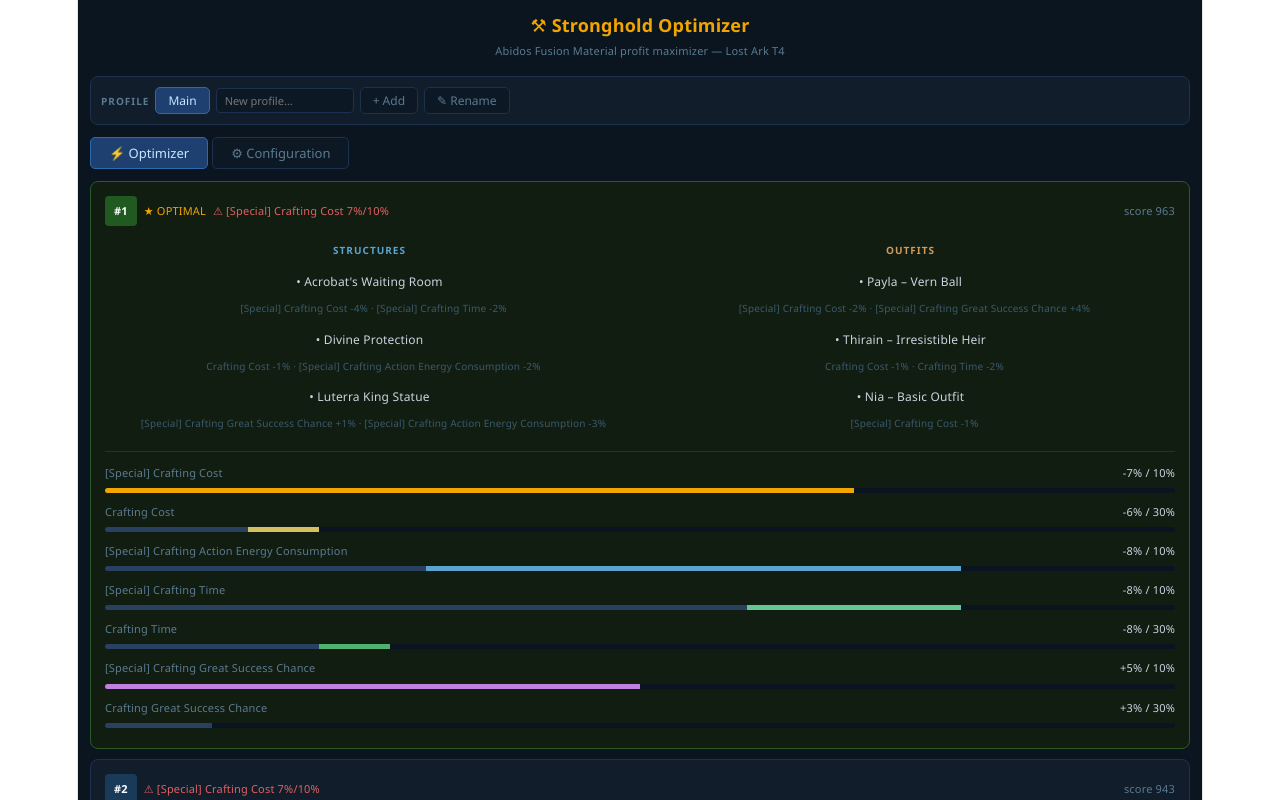
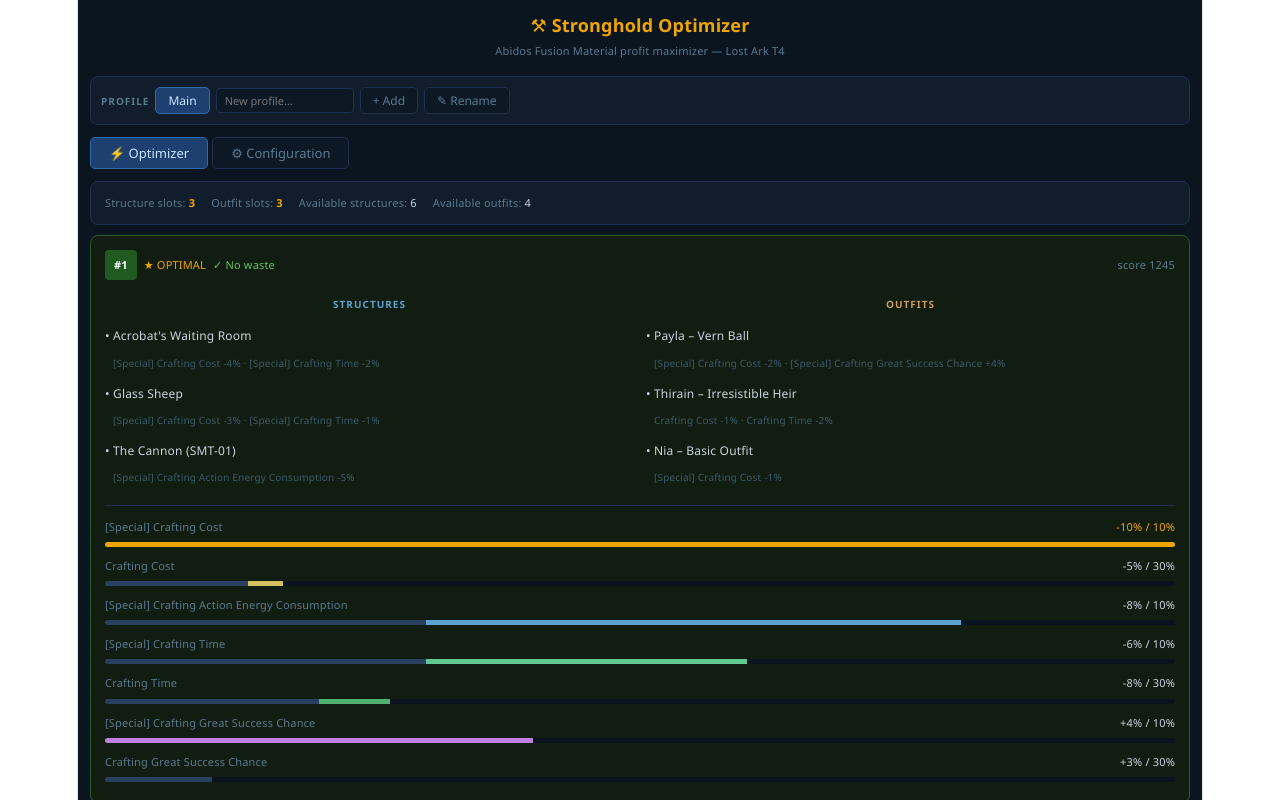
Before and after one commit to edoreld/stronghold-optimizer, a React (Vite) app: page / in a window 1280 px wide. Shown: the top 800 px of the page. Built offline with nearby package versions, Linux system fonts and the light colour scheme.

Commit message:
add support for slots

```diff
--- a/src/App.jsx
+++ b/src/App.jsx
@@ -26,17 +26,16 @@
 };
 
 const STATS = {
-  specialCost:  {label:"[Special] Crafting Cost",                color:"#f0a500", pri:1, positive:false},
-  generalCost:  {label:"Crafting Cost",                          color:"#d4c060", pri:2, positive:false},
-  specialEnergy:{label:"[Special] Crafting Action Energy Consumption", color:"#5ba4cf", pri:3, positive:false},
-  specialTime:  {label:"[Special] Crafting Time",                color:"#60c890", pri:4, positive:false},
-  generalEnergy:{label:"Crafting Action Energy",                 color:"#4890bf", pri:5, positive:false},
-  generalTime:  {label:"Crafting Time",                          color:"#50b070", pri:6, positive:false},
-  specialGSC:   {label:"[Special] Crafting Great Success Chance",color:"#c080e0", pri:7, positive:true},
-  generalGSC:   {label:"Crafting Great Success Chance",          color:"#9060c0", pri:8, positive:true},
+  specialCost:  {label:"[Special] Crafting Cost",                          color:"#f0a500", pri:1, positive:false},
+  generalCost:  {label:"Crafting Cost",                                    color:"#d4c060", pri:2, positive:false},
+  specialEnergy:{label:"[Special] Crafting Action Energy Consumption",     color:"#5ba4cf", pri:3, positive:false},
+  specialTime:  {label:"[Special] Crafting Time",                          color:"#60c890", pri:4, positive:false},
+  generalEnergy:{label:"Crafting Action Energy",                           color:"#4890bf", pri:5, positive:false},
+  generalTime:  {label:"Crafting Time",                                    color:"#50b070", pri:6, positive:false},
+  specialGSC:   {label:"[Special] Crafting Great Success Chance",          color:"#c080e0", pri:7, positive:true},
+  generalGSC:   {label:"Crafting Great Success Chance",                    color:"#9060c0", pri:8, positive:true},
 };
 
-// Format a bonus value with correct sign
 const fmtBonus = (k, v) => `${STATS[k]?.positive ? "+" : "-"}${v}%`;
 
 const W = {
@@ -72,8 +71,9 @@
   return Object.entries(W).reduce((s,[k,w])=>s+((e[k]||0)-(ei[k]||0))*w, 0);
 }
 
-function optimize(availS, availO, innate, n=3) {
-  const sk = Math.min(3, availS.length), ok = Math.min(3, availO.length);
+function optimize(availS, availO, innate, sSlots, oSlots, n=3) {
+  const sk = Math.min(sSlots, availS.length);
+  const ok = Math.min(oSlots, availO.length);
   if (sk === 0 || ok === 0) return [];
   const sc = combos(availS, sk), oc = combos(availO, ok);
   const all = [];
@@ -103,6 +103,22 @@
       cursor:"pointer", display:"flex", alignItems:"center", justifyContent:"center", flexShrink:0,
     }}>
       {checked && <span style={{color:"#fff",fontSize:10,lineHeight:1}}>✓</span>}
+    </div>
+  );
+}
+
+function SlotPicker({label, value, max, onChange}) {
+  return (
+    <div style={{display:"flex", justifyContent:"space-between", alignItems:"center", marginBottom:10}}>
+      <span style={{fontSize:12, color:TEXT}}>{label}</span>
+      <div style={{display:"flex", gap:4}}>
+        {Array.from({length:max},(_,i)=>i+1).map(n=>(
+          <button key={n} onClick={()=>onChange(n)} style={{
+            ...btnStyle(value===n),
+            padding:"3px 10px", fontSize:12, minWidth:32,
+          }}>{n}</button>
+        ))}
+      </div>
     </div>
   );
 }
@@ -169,7 +185,7 @@
         <div>
           <div style={{fontSize:10, color:"#5ba4cf", fontWeight:"bold", letterSpacing:1, marginBottom:5}}>STRUCTURES</div>
           {r.structs.map(s=>(
-            <div key={s.id} style={{marginBottom:4}}>
+            <div key={s.id} style={{marginBottom:4, textAlign:"left"}}>
               <span style={{fontSize:12, color:TEXT}}>• {s.name}</span>
               <div style={{fontSize:10, color:"#3a5a6a", marginLeft:8}}>
                 {Object.entries(s.bonuses).map(([k,v])=>`${STATS[k]?.label||k} ${fmtBonus(k,v)}`).join("  ·  ")}
@@ -180,7 +196,7 @@
         <div>
           <div style={{fontSize:10, color:"#cf9a5b", fontWeight:"bold", letterSpacing:1, marginBottom:5}}>OUTFITS</div>
           {r.outfits.map(o=>(
-            <div key={o.id} style={{marginBottom:4}}>
+            <div key={o.id} style={{marginBottom:4, textAlign:"left"}}>
               <span style={{fontSize:12, color:TEXT}}>• {o.name}</span>
               <div style={{fontSize:10, color:"#3a5a6a", marginLeft:8}}>
                 {Object.entries(o.bonuses).map(([k,v])=>`${STATS[k]?.label||k} ${fmtBonus(k,v)}`).join("  ·  ")}
@@ -199,18 +215,31 @@
   );
 }
 
-const DEF_INNATE = {specialTime:6, specialEnergy:3, generalGSC:3, generalTime:6, generalCost:4};
-const DEF_STRUCTS = ["acrobat","cards","luterra","divine","night"];
+const DEF_INNATE = {
+  specialCost:0, generalCost:4, specialEnergy:3, specialTime:3,
+  generalEnergy:0, generalTime:6, specialGSC:0, generalGSC:3,
+};
+const DEF_STRUCTS = ["acrobat","sheep","cards","divine","luterra","cannon"];
 const DEF_OUTFITS = ["payla","thirain","nia","nineveh"];
+const DEF_SSLOTS = 3;
+const DEF_OSLOTS = 3;
+
 const LS_KEY = "stronghold-optimizer-profiles";
 const LS_IDX = "stronghold-optimizer-idx";
 
 function loadProfiles() {
   try {
     const raw = localStorage.getItem(LS_KEY);
-    if (raw) { const p = JSON.parse(raw); if (p?.length) return p; }
+    if (raw) {
+      const p = JSON.parse(raw);
+      if (p?.length) return p.map(x=>({
+        structureSlots: DEF_SSLOTS,
+        outfitSlots: DEF_OSLOTS,
+        ...x,
+      }));
+    }
   } catch {}
-  return [{id:1, name:"Main", innate:{...DEF_INNATE}, structs:[...DEF_STRUCTS], outfits:[...DEF_OUTFITS]}];
+  return [{id:1, name:"Main", innate:{...DEF_INNATE}, structs:[...DEF_STRUCTS], outfits:[...DEF_OUTFITS], structureSlots:DEF_SSLOTS, outfitSlots:DEF_OSLOTS}];
 }
 
 function loadIdx(profiles) {
@@ -241,7 +270,11 @@
 
   const addProf = () => {
     if (!newName.trim()) return;
-    const np = {id:Date.now(), name:newName.trim(), innate:{...DEF_INNATE}, structs:[...DEF_STRUCTS], outfits:[...DEF_OUTFITS]};
+    const np = {
+      id:Date.now(), name:newName.trim(),
+      innate:{...DEF_INNATE}, structs:[...DEF_STRUCTS], outfits:[...DEF_OUTFITS],
+      structureSlots:DEF_SSLOTS, outfitSlots:DEF_OSLOTS,
+    };
     setProfiles(prev=>[...prev,np]);
     setIdx(profiles.length);
     setNewName("");
@@ -262,10 +295,12 @@
 
   const availS = STRUCTURES.filter(s=>p.structs.includes(s.id));
   const availO = OUTFITS.filter(o=>p.outfits.includes(o.id));
+  const sSlots = p.structureSlots ?? DEF_SSLOTS;
+  const oSlots = p.outfitSlots ?? DEF_OSLOTS;
 
-  const results = useMemo(()=>optimize(availS, availO, p.innate),
+  const results = useMemo(()=>optimize(availS, availO, p.innate, sSlots, oSlots),
     // eslint-disable-next-line
-    [availS.map(s=>s.id).join(), availO.map(o=>o.id).join(), JSON.stringify(p.innate)]);
+    [availS.map(s=>s.id).join(), availO.map(o=>o.id).join(), JSON.stringify(p.innate), sSlots, oSlots]);
 
   const cappedInnate = Object.entries(p.innate).filter(([k,v])=>CAPS[k]&&v>=CAPS[k]);
 
@@ -277,6 +312,7 @@
         <div style={{fontSize:11, color:DIM}}>Abidos Fusion Material profit maximizer — Lost Ark T4</div>
       </div>
 
+      {/* Profile bar */}
       <div style={{...panelStyle, display:"flex", gap:6, alignItems:"center", flexWrap:"wrap", padding:10}}>
         <span style={{fontSize:10, color:DIM, fontWeight:"bold", letterSpacing:1}}>PROFILE</span>
         {profiles.map((pf,i)=>(
@@ -300,6 +336,7 @@
         }
       </div>
 
+      {/* Tabs */}
       <div style={{display:"flex", gap:4, marginBottom:12}}>
         {[["opt","⚡ Optimizer"],["cfg","⚙ Configuration"]].map(([id,lbl])=>(
           <button key={id} style={{...btnStyle(tab===id), padding:"6px 18px", fontSize:13}} onClick={()=>setTab(id)}>{lbl}</button>
@@ -308,16 +345,23 @@
 
       {tab==="cfg" ? (
         <div style={{display:"grid", gridTemplateColumns:"1fr 1fr 1fr", gap:12}}>
+
+          {/* Left column: innate + slots */}
+          <div>
+            <div style={panelStyle}>
+              <div style={{fontSize:10, color:DIM, fontWeight:"bold", letterSpacing:1, marginBottom:12}}>SLOT CONFIGURATION</div>
+              <SlotPicker label="Structure slots" value={sSlots} max={3} onChange={v=>upd({structureSlots:v})}/>
+              <SlotPicker label="Outfit slots"    value={oSlots} max={3} onChange={v=>upd({outfitSlots:v})}/>
+            </div>
+
             <div style={panelStyle}>
               <div style={{fontSize:10, color:DIM, fontWeight:"bold", letterSpacing:1, marginBottom:12}}>INNATE / PET BONUSES</div>
               {Object.keys(STATS).map(stat=>{
                 const cap=CAPS[stat], v=p.innate[stat]||0, capped=cap&&v>=cap;
                 return (
                   <div key={stat} style={{display:"flex", justifyContent:"space-between", alignItems:"center", marginBottom:8}}>
-                  <span style={{fontSize:11, color:capped?"#e08050":DIM}}>
-                    {STATS[stat].label}{capped?" ⚠":""}
-                  </span>
-                  <div style={{display:"flex", alignItems:"center", gap:4}}>
+                    <span style={{fontSize:11, color:capped?"#e08050":DIM}}>{STATS[stat].label}{capped?" ⚠":""}</span>
+                    <div style={{display:"flex", alignItems:"center", gap:4, flexShrink:0}}>
                       <button onClick={()=>setIn(stat,v-1)} style={{...btnStyle(false), padding:"1px 6px", fontSize:13}}>−</button>
                       <span style={{width:28, textAlign:"center", fontSize:13, color:capped?"#e08050":TEXT}}>{v}%</span>
                       <button onClick={()=>setIn(stat,v+1)} style={{...btnStyle(false), padding:"1px 6px", fontSize:13}}>+</button>
@@ -326,7 +370,9 @@
                 );
               })}
             </div>
+          </div>
 
+          {/* Structures */}
           <div style={panelStyle}>
             <div style={{fontSize:10, color:"#5ba4cf", fontWeight:"bold", letterSpacing:1, marginBottom:12}}>AVAILABLE STRUCTURES</div>
             {STRUCTURES.map(s=>{
@@ -347,6 +393,7 @@
             })}
           </div>
 
+          {/* Outfits */}
           <div style={panelStyle}>
             <div style={{fontSize:10, color:"#cf9a5b", fontWeight:"bold", letterSpacing:1, marginBottom:12}}>AVAILABLE OUTFITS</div>
             {OUTFITS.map(o=>{
@@ -386,6 +433,21 @@
             </div>
           )}
 
+          <div style={{...panelStyle, padding:"8px 14px", marginBottom:10, display:"flex", gap:16, flexWrap:"wrap"}}>
+            <span style={{fontSize:11, color:DIM}}>
+              Structure slots: <span style={{color:GOLD, fontWeight:"bold"}}>{sSlots}</span>
+            </span>
+            <span style={{fontSize:11, color:DIM}}>
+              Outfit slots: <span style={{color:GOLD, fontWeight:"bold"}}>{oSlots}</span>
+            </span>
+            <span style={{fontSize:11, color:DIM}}>
+              Available structures: <span style={{color:TEXT}}>{availS.length}</span>
+            </span>
+            <span style={{fontSize:11, color:DIM}}>
+              Available outfits: <span style={{color:TEXT}}>{availO.length}</span>
+            </span>
+          </div>
+
           {results.length===0
             ? <div style={{...panelStyle, textAlign:"center", color:"#e06060", padding:30}}>
                 Enable more items in Configuration to generate recommendations.
```
Lines whose indentation alone changed are shown as unchanged.
